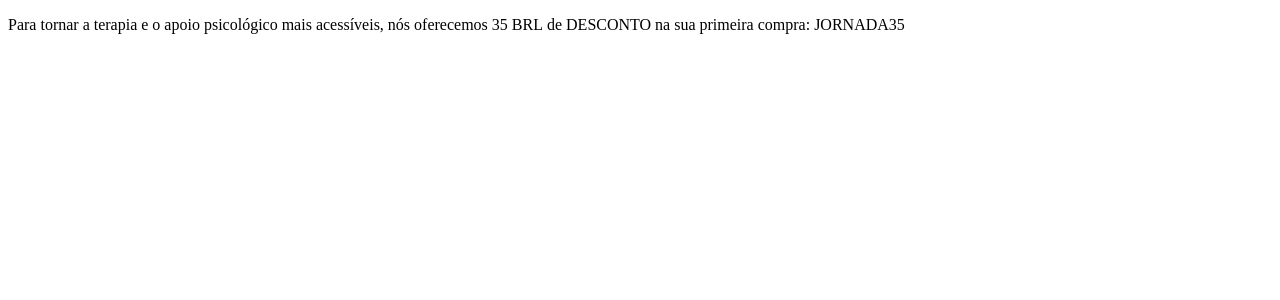
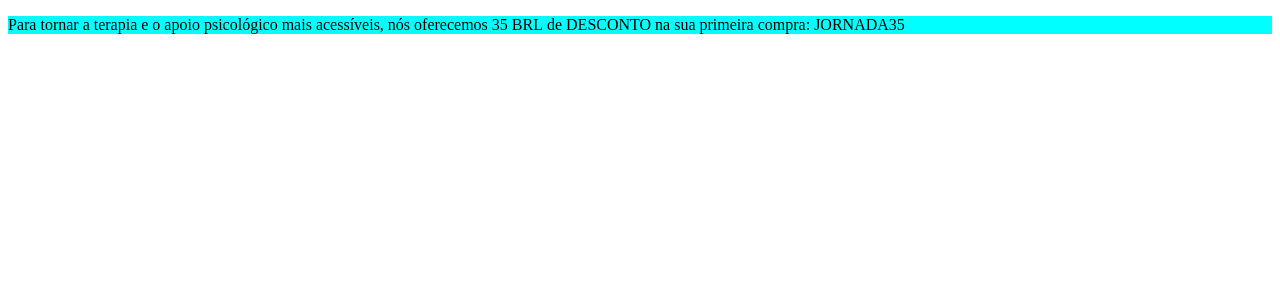
Before and after one commit to VitorMatt/Synchronize, a React (Vite) app in the folder FRONT/: page /inicio in a window 1280 px wide. Shown: the top 300 px of the page. Built offline with nearby package versions, Linux system fonts and the light colour scheme.

Commit message:
ajuste em erro do início

```diff
--- a/FRONT/src/pages/CSS/inicio.css
+++ b/FRONT/src/pages/CSS/inicio.css
@@ -1,3 +1,3 @@
 .container_maior{
-
+    background-color: aqua;
 }
--- a/FRONT/src/pages/Início.jsx
+++ b/FRONT/src/pages/Início.jsx
@@ -1,5 +1,5 @@
 import React from 'react'
-import inicio from '../pages/CSS/inicio.css'
+import '../pages/CSS/inicio.css'
 
 function Início() {
   return (
```
